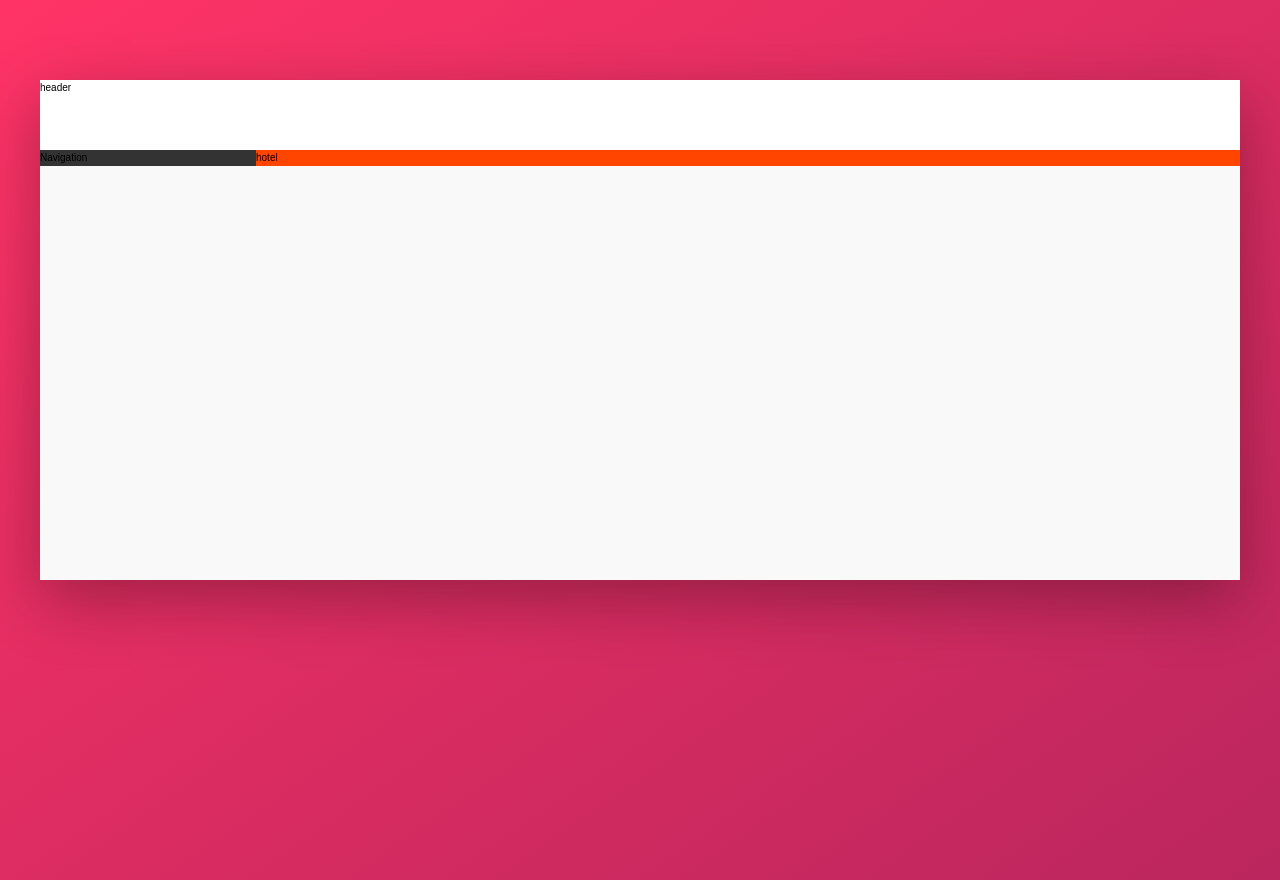
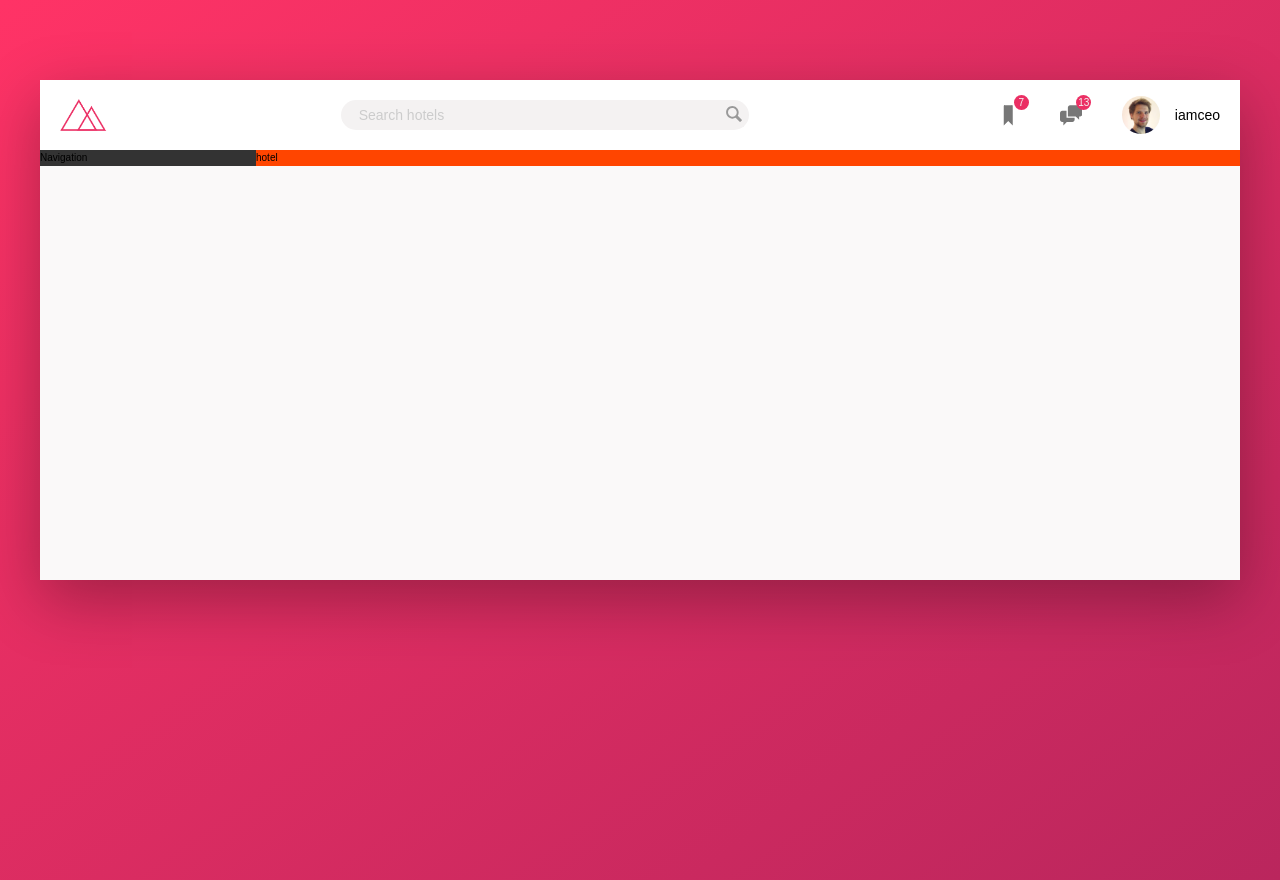
Before and after one commit to cemmanuelonyema/Trillo, a website: page index.html in a window 1280 px wide. Drawn offline with Linux system fonts and the light colour scheme.

Commit message:
added header html and it's css

```diff
--- a/index.html
+++ b/index.html
@@ -1,5 +1,6 @@
 <!DOCTYPE html>
 <html lang="en">
+
 <head>
 	<meta charset="UTF-8">
 	<meta name="viewport" content="width=device-width, initial-scale=1.0">
@@ -10,10 +11,42 @@
 
 	<title>trillo &mdash; Your all-in-one booking app</title>
 </head>
+
 <body>
 	<div class="main-container">
 		<header class="header">
-                header
+			<img src="./img/logo.png" alt="Trillo logo" class="logo">
+
+			<form action="=" class="search">
+				<input type="text" class="search__input" placeholder="Search hotels">
+				<button class="search__button">
+					<svg class="search__icon">
+						<use xlink:href="./img/svg/sprite.svg#icon-magnifying-glass"></use>
+					</svg>
+				</button>
+			</form>
+
+			<nav class="user-nav">
+				<div class="user-nav__icon-box">
+					<svg class="user-nav__icon" >
+						<use xlink:href="./img/svg/sprite.svg#icon-bookmark"></use>
+					</svg>
+					<span class="user-nav__notification">7</span>
+				</div>
+				<div class="user-nav__icon-box">
+					<svg class="user-nav__icon" >
+						<use xlink:href="./img/svg/sprite.svg#icon-chat"></use>
+					</svg>
+					<span class="user-nav__notification">13</span>
+				</div>
+				<div class="user-nav__user">
+					<img src="./img/user.jpg" alt="user photo" class="user-nav__user-photo">
+					<span class="user-nav__user-name">iamceo</span>
+
+				</div>
+			</nav>
+
+
 		</header>
 		<div class="sub-container">
 			<nav class="sidebar">
@@ -28,4 +61,5 @@
 
 
 </body>
+
 </html>
--- a/sass/_base.scss
+++ b/sass/_base.scss
@@ -12,7 +12,7 @@
 
     --black:  #000;
     --grey-dark-1:  #333;
-    --grey-dar-2: #777;
+    --grey-dark-2: #777;
     --grey-dark-3: #999;
 
     --shadow-dark: 0 2rem 6rem rgba(0,0,0,0.3);
@@ -44,5 +44,4 @@ body {
     background-size: cover;
     background-repeat: no-repeat;
     min-height: 100vh;
-
 }
--- a/sass/_component.scss
+++ b/sass/_component.scss
@@ -0,0 +1,131 @@
+/////////////////////////////////////////////
+/////Logo
+.logo{
+    height:3.25rem;
+    margin-left: 2rem;
+
+}
+/////////////////////////////////////////////
+/////Logo
+.search{
+    // background-color: var(--grey-light-2);
+    flex: 0 0 40%;
+    display:flex;
+    align-items: center;
+    justify-content: center;
+
+
+    &__input{
+        font-family: inherit;
+        font-size:inherit;
+        background-color: var(--grey-light-2);
+        border: none;
+        border-radius: 100px;
+        width: 85%;
+        padding: .7rem 1.8rem;
+        margin-right: -2.5rem;
+        transition: .6s;
+
+        &::-webkit-input-placeholder{
+            font-size: inherit;
+            font-weight: 100;
+            color: var(--grey-light-4);
+
+        }
+
+        &:focus{
+            width: 100%;
+            outline: none;
+            background-color: var(--grey-light-3);
+            padding: .9rem 2rem;
+
+        }
+
+    }
+    &__button{
+        border: none;
+        background-color: var(--grey-light-2);
+
+        &:focus{
+            outline: none;
+        }
+    }
+    &__input:focus + &__button{
+        background-color: var(--grey-light-3);
+
+    }
+
+
+    &__icon{
+        height:2rem;
+        width:2rem;
+        fill: var(--grey-dark-3);
+    }
+
+}
+/////////////////////////////////////////////
+/////Logo
+.user-nav{
+    display: flex;
+    align-items: center;
+    align-self: stretch;
+
+    &>*{
+        padding: 0 2rem;
+        cursor: pointer;
+        height: 100%;
+        display: flex;
+        align-items: center;
+
+
+        &:hover{
+            background-color: var(--grey-light-2)
+
+        }
+
+    }
+
+    &__icon-box{
+        position: relative;
+
+    }
+
+    &__icon{
+        height: 2.25rem;
+        width: 2.25rem;
+        fill: var(--grey-dark-2);
+
+
+    }
+
+    &__notification{
+        height: 1.5rem;
+        width: 1.5rem;
+        font-size: 1rem;
+        color: var(--grey-light-2);
+        position: absolute;
+        border-radius: 50%;
+        top: 1.5rem;
+        right: 1.1rem;
+        background-color: var(--primary-color);
+        display: flex;
+        justify-content: center;
+        align-items: center;
+
+    }
+
+    &__user{
+
+    }
+    &__user-photo{
+
+        height: 3.75rem;
+        border-radius:50%;
+        margin-right: 1.5rem;
+
+    }
+    &__user-name{
+
+    }
+
+}
--- a/sass/_layout.scss
+++ b/sass/_layout.scss
@@ -7,9 +7,13 @@
 }
 
 .header{
+    font-size: 1.4rem;
     height: 7rem;
     background-color: var(--white);
-    border-bottom: var(--color-grey-light-2)
+    border-bottom: var(--color-grey-light-2);
+    display: flex;
+    justify-content: space-between;
+    align-items: center;
 
 }
 
```
Also changed, not shown: css/style.css, img/SVG/sprite.svg (renamed from img/sprite.svg). Lines whose indentation alone changed are shown as unchanged.
